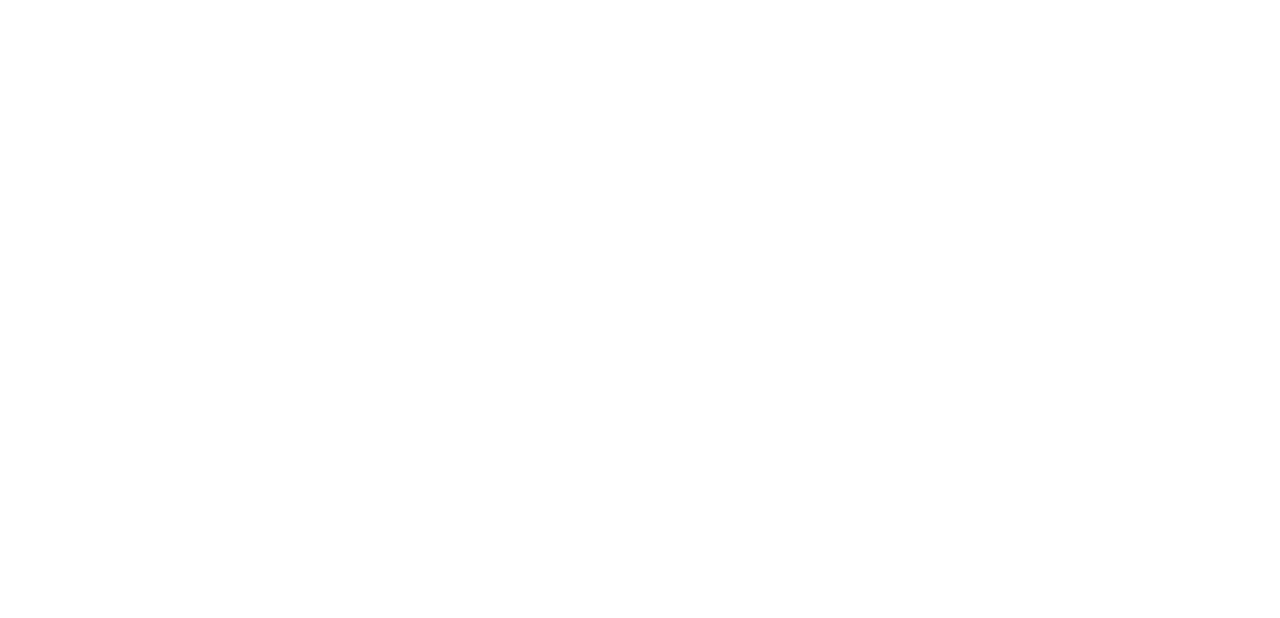
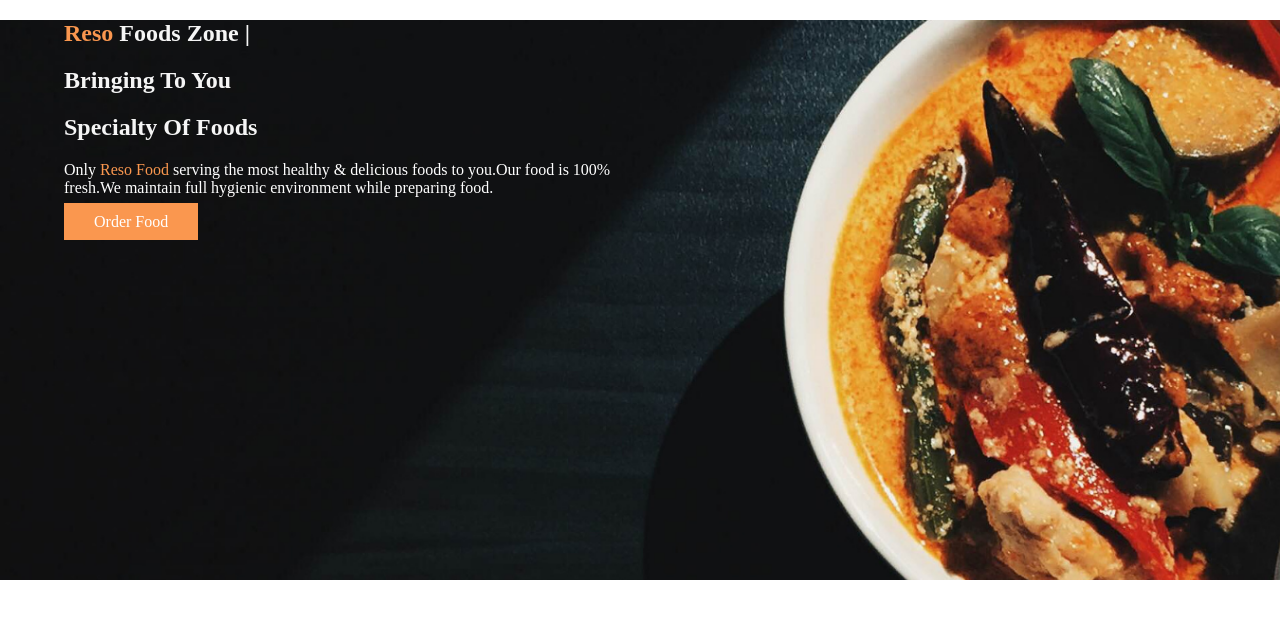
Before and after one commit to SajidBhuiyan/food-shop, a plain HTML site: page index.html in a window 1280 px wide. Drawn offline with Linux system fonts and the light colour scheme; a web font is replaced by a local one.

Commit message:
hero image added

```diff
--- a/css/main.css
+++ b/css/main.css
@@ -0,0 +1,35 @@
+/** Start Global Style **/
+body {
+  font-family: "GFS Didot", serif;
+  margin: 0;
+  padding: 0;
+}
+/** End Global Style **/
+
+h1,
+h2 {
+  color: whitesmoke;
+}
+.reso {
+  color: #fa974f;
+}
+
+.hero-section {
+  background-image: url(/images/hero-bg.png);
+  background-repeat: no-repeat;
+  background-size: cover;
+  min-height: 70vh;
+}
+.half-width {
+  width: 45%;
+  padding-left: 5%;
+}
+.half-width p {
+  color: white;
+}
+.button-link {
+  text-decoration: none;
+  color: rgb(255, 255, 255);
+  background-color: #fa974f;
+  padding: 10px 30px;
+}
--- a/index.html
+++ b/index.html
@@ -6,9 +6,25 @@
     <meta name="viewport" content="width=device-width, initial-scale=1.0">
     <title>Reso Food</title>
     <link rel="shortcut icon" href="images/favicon/favicon.png" type="image/x-icon">
+    <link rel="preconnect" href="https://fonts.googleapis.com">
+    <link rel="preconnect" href="https://fonts.gstatic.com" crossorigin>
+    <link href="https://fonts.googleapis.com/css2?family=GFS+Didot&display=swap" rel="stylesheet">
     <link rel="stylesheet" href="css/main.css">
 </head>
 <body>
+    <section class="hero-section">
+        <div class="half-width">
+            <h1><span class="reso">Reso</span> Foods Zone |</h1>
+        <h1>Bringing To You</h1>
+        <h2>Specialty Of Foods</h2>
+        <p>Only <span class="reso">Reso Food</span> serving the most healthy & delicious foods to you.Our food is 100% fresh.We maintain full hygienic environment while preparing food.</p>
+        <div class="button">
+            <a class="button-link" href="#">Order Food</a>
+        </div>
+        </div>
+        <div class="half-width">
 
+        </div>
+    </section>
 </body>
 </html>
```
Also changed, not shown: images/hero-bg.png (added).
